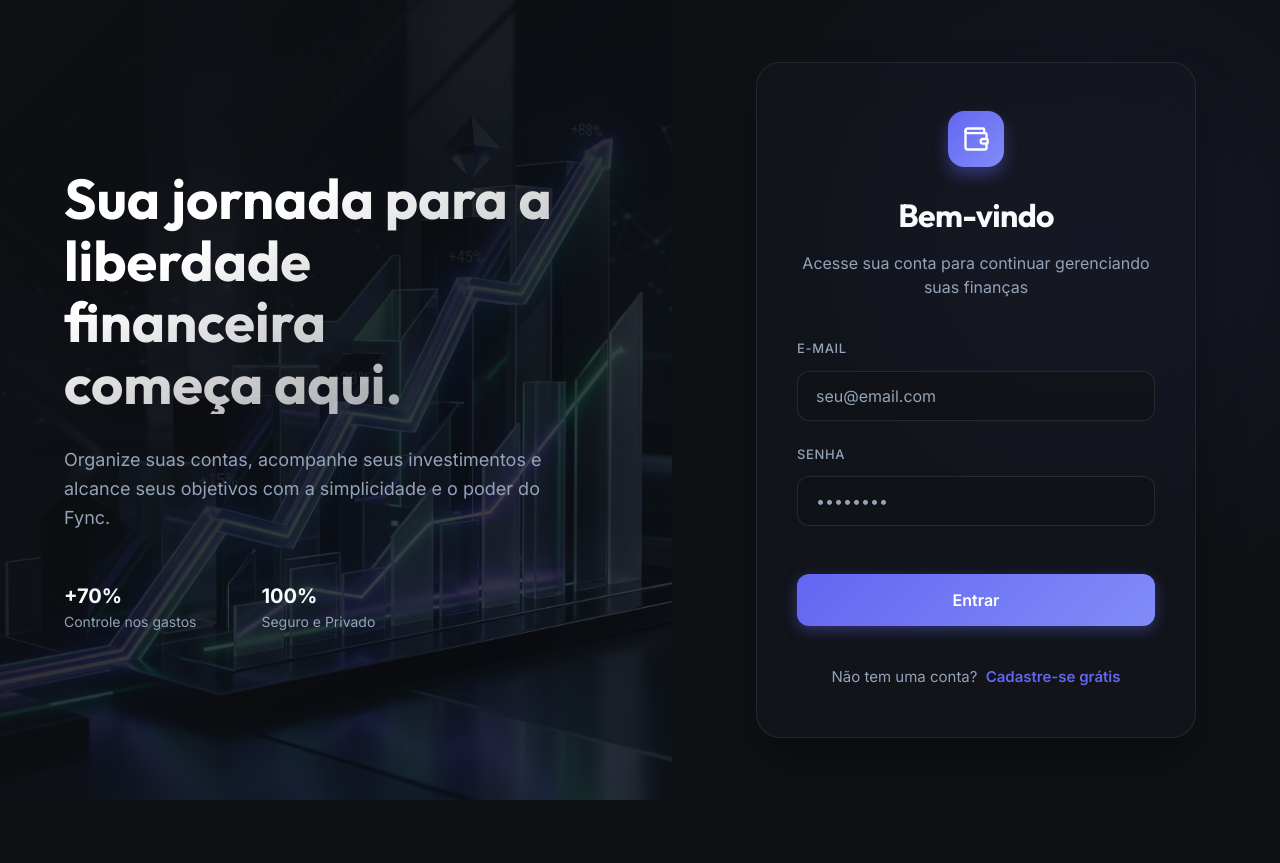
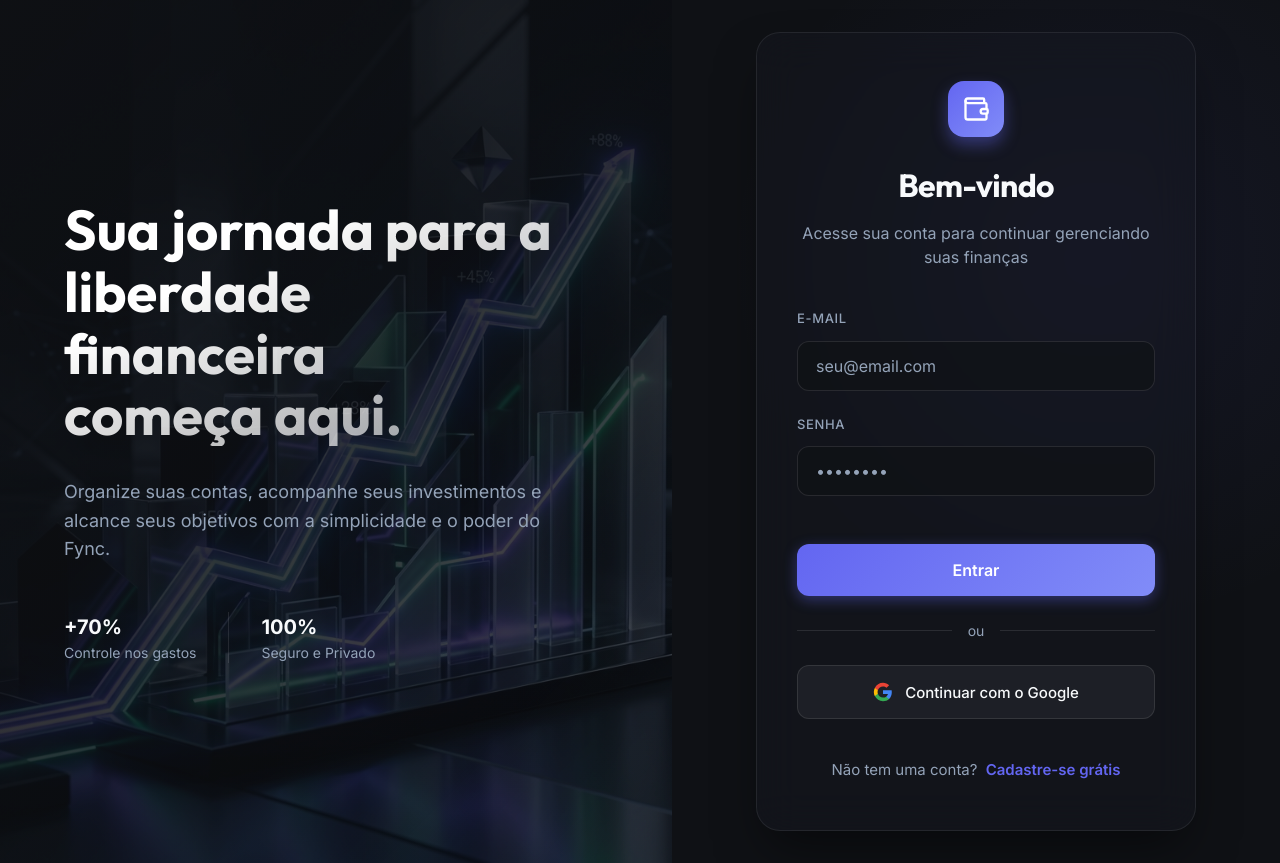
Before and after one commit to Lag9938/fync, a React (Vite) app: page /login in a window 1280 px wide. Before the commit the page ends 800 px from the top, so only its background shows below. Built offline with nearby package versions, Linux system fonts and the light colour scheme.

Commit message:
feat(auth): implement Google OAuth login and global dynamic theme persistence

```diff
--- a/src/App.jsx
+++ b/src/App.jsx
@@ -18,6 +18,18 @@
 }
 
 function App() {
+  React.useEffect(() => {
+    // Load global theme color on app start
+    const savedColor = localStorage.getItem('fync_theme_color');
+    if (savedColor) {
+      document.documentElement.style.setProperty('--primary-color', savedColor);
+      // Rough approximation for hover state by slightly dimming
+      document.documentElement.style.setProperty('--primary-hover', savedColor);
+      // Transparent version for backgrounds
+      document.documentElement.style.setProperty('--primary-light', `${savedColor}1a`); // 10% opacity in hex
+    }
+  }, []);
+
   return (
     <AuthProvider>
       <FinanceProvider>
--- a/src/contexts/AuthContext.jsx
+++ b/src/contexts/AuthContext.jsx
@@ -28,6 +28,17 @@
 
   const login = async (email, password) => {
     const { data, error } = await supabase.auth.signInWithPassword({ email, password });
+    if (error) return { success: false, message: error.message };
+    return { success: true };
+  };
+
+  const loginWithGoogle = async () => {
+    const { data, error } = await supabase.auth.signInWithOAuth({
+      provider: 'google',
+      options: {
+        redirectTo: window.location.origin + '/dashboard',
+      }
+    });
     if (error) return { success: false, message: error.message };
     return { success: true };
   };
@@ -77,6 +88,7 @@
   const value = {
     currentUser,
     login,
+    loginWithGoogle,
     register,
     logout,
     updateProfile,
--- a/src/pages/Auth.css
+++ b/src/pages/Auth.css
@@ -185,6 +185,54 @@
   margin-top: 1.5rem;
 }
 
+/* Social Login */
+.auth-separator {
+  display: flex;
+  align-items: center;
+  text-align: center;
+  margin: 1.5rem 0;
+  color: var(--text-muted);
+  font-size: 0.875rem;
+}
+
+.auth-separator::before,
+.auth-separator::after {
+  content: '';
+  flex: 1;
+  border-bottom: 1px solid rgba(255, 255, 255, 0.1);
+}
+
+.auth-separator span {
+  padding: 0 1rem;
+}
+
+.btn-social {
+  display: flex;
+  align-items: center;
+  justify-content: center;
+  gap: 0.75rem;
+  width: 100%;
+  padding: 1rem;
+  background: rgba(255, 255, 255, 0.05);
+  border: 1px solid rgba(255, 255, 255, 0.1);
+  border-radius: 12px;
+  color: var(--text-main);
+  font-size: 0.9375rem;
+  font-weight: 500;
+  cursor: pointer;
+  transition: all var(--transition-fast);
+}
+
+.btn-social:hover {
+  background: rgba(255, 255, 255, 0.1);
+  border-color: rgba(255, 255, 255, 0.2);
+}
+
+.btn-social svg {
+  width: 20px;
+  height: 20px;
+}
+
 @media (max-width: 992px) {
   .auth-container {
     flex-direction: column;
--- a/src/pages/Dashboard.jsx
+++ b/src/pages/Dashboard.jsx
@@ -129,15 +129,24 @@
   const [pickerYear, setPickerYear] = useState(currentDate.getFullYear());
   const monthPickerRef = useRef(null);
 
-  // Settings State
+  // Settings & Theme State
+  const savedTheme = localStorage.getItem('fync_theme_color') || '#6366f1';
   const [settingsName, setSettingsName] = useState(currentUser?.user_metadata?.name || '');
-  const [accentColor, setAccentColor] = useState('#6366f1'); // Default Indigo
+  const [accentColor, setAccentColor] = useState(savedTheme);
   const [settingsNewPassword, setSettingsNewPassword] = useState('');
   const [settingsConfirmPassword, setSettingsConfirmPassword] = useState('');
   const [savingSettings, setSavingSettings] = useState(false);
   const [toasts, setToasts] = useState([]);
   const [loading, setLoading] = useState(false);
   const [confirmState, setConfirmState] = useState({ isOpen: false, title: '', message: '', onConfirm: null, type: 'danger' });
+
+  // Apply Theme globally
+  useEffect(() => {
+    localStorage.setItem('fync_theme_color', accentColor);
+    document.documentElement.style.setProperty('--primary-color', accentColor);
+    document.documentElement.style.setProperty('--primary-hover', accentColor);
+    document.documentElement.style.setProperty('--primary-light', `${accentColor}1a`);
+  }, [accentColor]);
 
   const showToast = (message, type = 'success') => {
     const id = Date.now();
--- a/src/pages/Login.jsx
+++ b/src/pages/Login.jsx
@@ -115,6 +115,29 @@
             </button>
           </form>
 
+          <div className="auth-separator">
+            <span>ou</span>
+          </div>
+
+          <button
+            type="button"
+            className="btn-social"
+            onClick={async () => {
+              setLoading(true);
+              await loginWithGoogle();
+              setLoading(false);
+            }}
+            disabled={loading}
+          >
+            <svg viewBox="0 0 24 24" xmlns="http://www.w3.org/2000/svg">
+              <path d="M22.56 12.25c0-.78-.07-1.53-.2-2.25H12v4.26h5.92c-.26 1.37-1.04 2.53-2.21 3.31v2.77h3.57c2.08-1.92 3.28-4.74 3.28-8.09z" fill="#4285F4"/>
+              <path d="M12 23c2.97 0 5.46-.98 7.28-2.66l-3.57-2.77c-.98.66-2.23 1.06-3.71 1.06-2.86 0-5.29-1.93-6.16-4.53H2.18v2.84C3.99 20.53 7.7 23 12 23z" fill="#34A853"/>
+              <path d="M5.84 14.09c-.22-.66-.35-1.36-.35-2.09s.13-1.43.35-2.09V7.07H2.18C1.43 8.55 1 10.22 1 12s.43 3.45 1.18 4.93l2.85-2.22.81-.62z" fill="#FBBC05"/>
+              <path d="M12 5.38c1.62 0 3.06.56 4.21 1.64l3.15-3.15C17.45 2.09 14.97 1 12 1 7.7 1 3.99 3.47 2.18 7.07l3.66 2.84c.87-2.6 3.3-4.53 6.16-4.53z" fill="#EA4335"/>
+            </svg>
+            Continuar com o Google
+          </button>
+
           <div className="auth-footer">
             Não tem uma conta? <Link to="/register">Cadastre-se grátis</Link>
           </div>
--- a/src/pages/Register.jsx
+++ b/src/pages/Register.jsx
@@ -148,6 +148,29 @@
             </button>
           </form>
 
+          <div className="auth-separator">
+            <span>ou</span>
+          </div>
+
+          <button
+            type="button"
+            className="btn-social"
+            onClick={async () => {
+              setLoading(true);
+              await loginWithGoogle();
+              setLoading(false);
+            }}
+            disabled={loading}
+          >
+            <svg viewBox="0 0 24 24" xmlns="http://www.w3.org/2000/svg">
+              <path d="M22.56 12.25c0-.78-.07-1.53-.2-2.25H12v4.26h5.92c-.26 1.37-1.04 2.53-2.21 3.31v2.77h3.57c2.08-1.92 3.28-4.74 3.28-8.09z" fill="#4285F4"/>
+              <path d="M12 23c2.97 0 5.46-.98 7.28-2.66l-3.57-2.77c-.98.66-2.23 1.06-3.71 1.06-2.86 0-5.29-1.93-6.16-4.53H2.18v2.84C3.99 20.53 7.7 23 12 23z" fill="#34A853"/>
+              <path d="M5.84 14.09c-.22-.66-.35-1.36-.35-2.09s.13-1.43.35-2.09V7.07H2.18C1.43 8.55 1 10.22 1 12s.43 3.45 1.18 4.93l2.85-2.22.81-.62z" fill="#FBBC05"/>
+              <path d="M12 5.38c1.62 0 3.06.56 4.21 1.64l3.15-3.15C17.45 2.09 14.97 1 12 1 7.7 1 3.99 3.47 2.18 7.07l3.66 2.84c.87-2.6 3.3-4.53 6.16-4.53z" fill="#EA4335"/>
+            </svg>
+            Continuar com o Google
+          </button>
+
           <div className="auth-footer">
             Já tem uma conta? <Link to="/login">Faça login</Link>
           </div>
```
